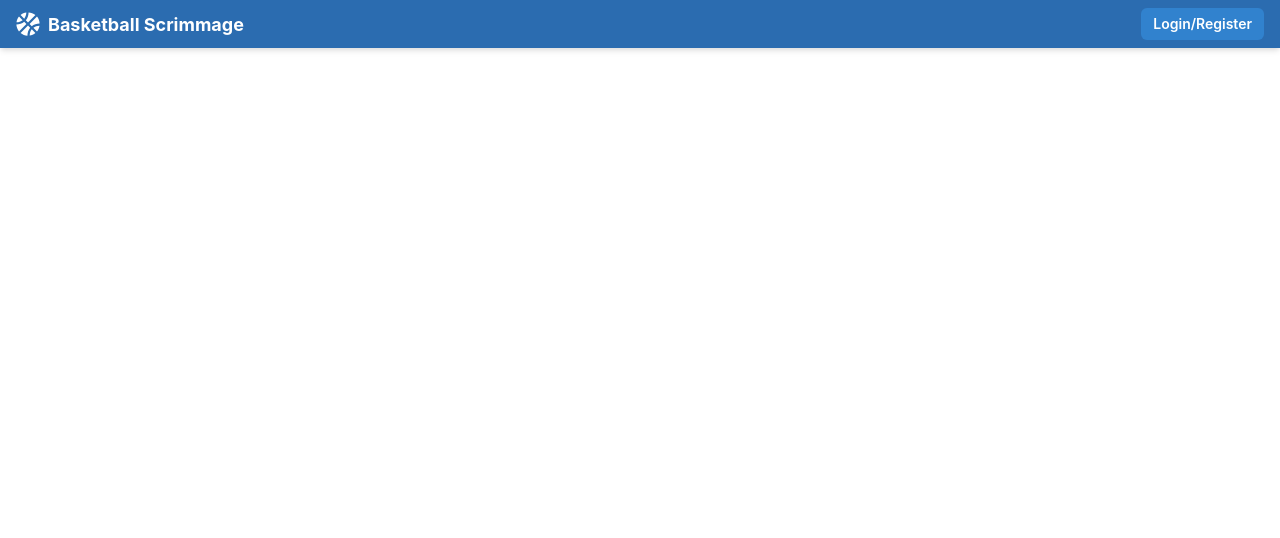
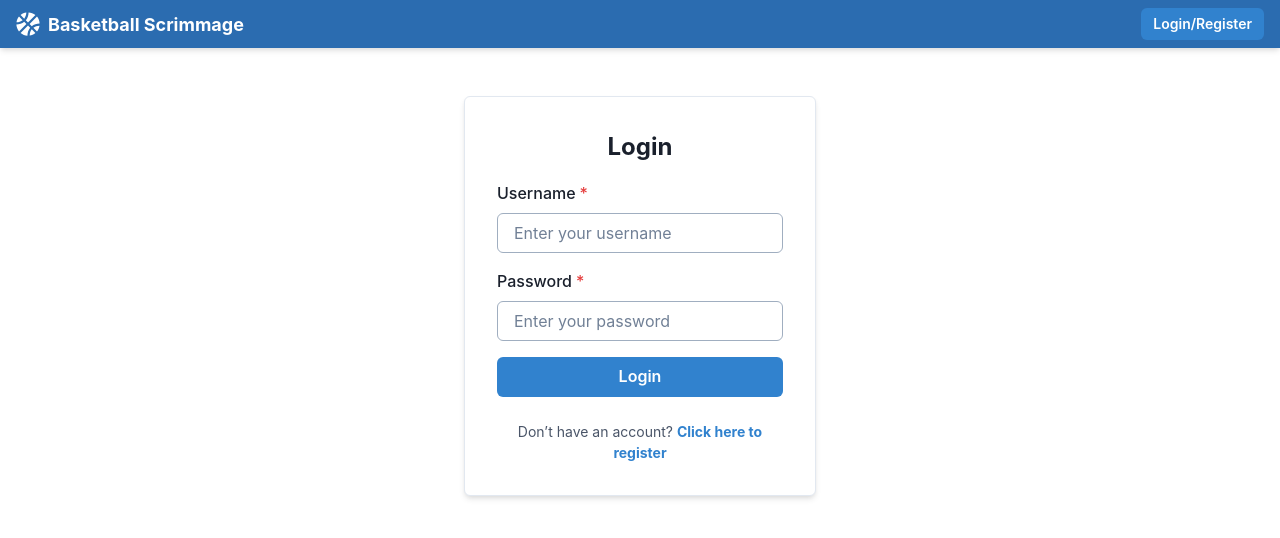
Before and after one commit to chrisk320/scrimmage_app, a React (Vite) app in the folder frontend/: page /login in a window 1280 px wide. Shown: the top 538 px of the page. Built offline with nearby package versions, Linux system fonts and the light colour scheme.

Commit message:
create login ui and login feature working, but no redirect yet

```diff
--- a/frontend/src/App.jsx
+++ b/frontend/src/App.jsx
@@ -1,7 +1,8 @@
 import React from 'react';
 import { Routes, Route } from "react-router-dom";
-import Register from "./components/Register.jsx";
 import Navbar from "./components/Navbar.jsx";
+import LoginPage from "./pages/LoginPage.jsx";
+import Register from "./pages/Register.jsx";
 
 function App() {
 
@@ -10,6 +11,7 @@ function App() {
       <Navbar />
       <Routes>
         <Route path="/register" element={<Register />} />
+        <Route path="/login" element={<LoginPage />} />
       </Routes>
     </>
   )
--- a/frontend/src/pages/LoginPage.jsx
+++ b/frontend/src/pages/LoginPage.jsx
@@ -1,8 +1,106 @@
-import React from 'react'
+import React, { useState } from "react";
+import {
+  Box,
+  Button,
+  Container,
+  FormControl,
+  FormLabel,
+  Input,
+  Text,
+  VStack,
+  useToast,
+  Link,
+} from "@chakra-ui/react";
+import { Link as RouterLink } from "react-router-dom";
+import axios from "axios";
 
 const LoginPage = () => {
+  const [credentials, setCredentials] = useState({ username: "", password: "" });
+  const toast = useToast();
+
+  const handleLogin = async (e) => {
+    e.preventDefault();
+    try {
+      const res = await axios.post("/api/auth/login", credentials);
+      toast({
+        title: "Login successful!",
+        description: "Welcome back!",
+        status: "success",
+        duration: 5000,
+        isClosable: true,
+      });
+      // Redirect to dashboard or home page
+    } catch (error) {
+      toast({
+        title: "Login failed",
+        description: error.response?.data?.message || "Invalid credentials",
+        status: "error",
+        duration: 5000,
+        isClosable: true,
+      });
+    }
+  };
+
   return (
-    <></>
+    <Container maxW="sm" py={12}>
+      <Box
+        bg="white"
+        p={8}
+        borderRadius="md"
+        boxShadow="md"
+        borderColor="gray.200"
+        borderWidth={1}
+        color="gray.800"
+      >
+        <VStack as="form" spacing={4} onSubmit={handleLogin}>
+          <Text fontSize="2xl" fontWeight="bold">
+            Login
+          </Text>
+
+          <FormControl isRequired>
+            <FormLabel>Username</FormLabel>
+            <Input
+              placeholder="Enter your username"
+              value={credentials.username}
+              onChange={(e) =>
+                setCredentials({ ...credentials, username: e.target.value })
+              }
+              color="black" // Explicitly setting text color
+              borderColor="gray.400" // Visible border
+              _hover={{ borderColor: "gray.500" }} // Border color on hover
+              _focus={{ borderColor: "blue.500", boxShadow: "outline" }} // Border color on focus
+            />
+          </FormControl>
+
+          <FormControl isRequired>
+            <FormLabel>Password</FormLabel>
+            <Input
+              type="password"
+              placeholder="Enter your password"
+              value={credentials.password}
+              onChange={(e) =>
+                setCredentials({ ...credentials, password: e.target.value })
+              }
+              color="black" // Explicitly setting text color
+              borderColor="gray.400" // Visible border
+              _hover={{ borderColor: "gray.500" }} // Border color on hover
+              _focus={{ borderColor: "blue.500", boxShadow: "outline" }} // Border color on focus
+            />
+          </FormControl>
+
+          <Button colorScheme="blue" type="submit" width="full">
+            Login
+          </Button>
+
+          <Text fontSize="sm" mt={2} color="gray.600" textAlign="center">
+            Don’t have an account?{" "}
+            <Link as={RouterLink} to="/register" color="blue.500" fontWeight="bold">
+              Click here to register
+            </Link>
+          </Text>
+        </VStack>
+      </Box>
+    </Container>
   );
 };
 
```
Also changed, not shown: frontend/src/pages/Register.jsx (renamed from frontend/src/components/Register.jsx).
